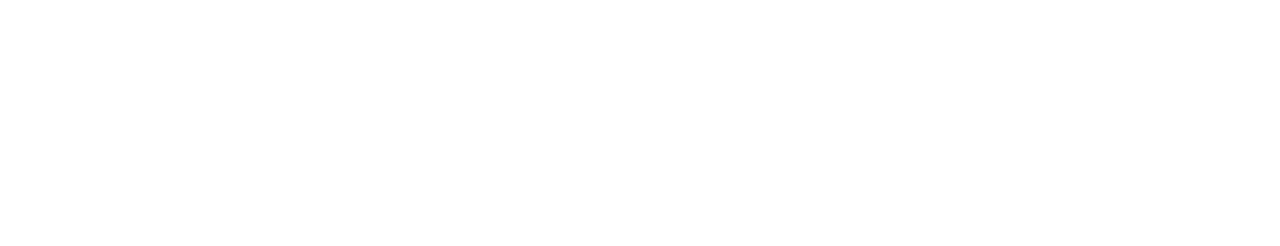
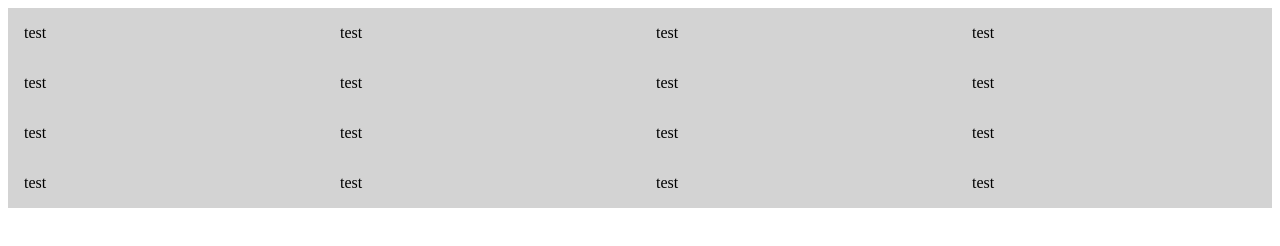
Before and after one commit to MarkAbdilla/EtchASketch, a plain HTML site: page index.html in a window 1280 px wide. Drawn offline with Linux system fonts and the light colour scheme.

Commit message:
Setup of a gridxbox and div creation in app.js

```diff
--- a/app.js
+++ b/app.js
@@ -0,0 +1,11 @@
+let gridContainer = document.querySelector('.container');
+let gridCount = 15;
+
+for (i = 0; i <= gridCount; i++) {
+    document.addEventListener('DOMContentLoaded', function(){
+        let div = document.createElement('div');
+        div.className = 'grid-box';
+        div.innerHTML = 'test';
+        gridContainer.appendChild(div);
+    });
+}
--- a/index.html
+++ b/index.html
@@ -5,7 +5,9 @@
         <link rel="stylesheet" href="styles.css">
     </head>
     <body>
+        <div class="container">
 
+        </div>
         <script src="app.js"></script>
     </body>
 
--- a/styles.css
+++ b/styles.css
@@ -0,0 +1,12 @@
+.container {
+    display: grid;
+    grid-template-columns: 25% 25% 25% 25%;
+}
+
+.container > div {
+    background: lightgray;
+    padding: 1em;
+}
+.container >div: :nth-child(odd) {
+    background: #ddd;
+}
```
